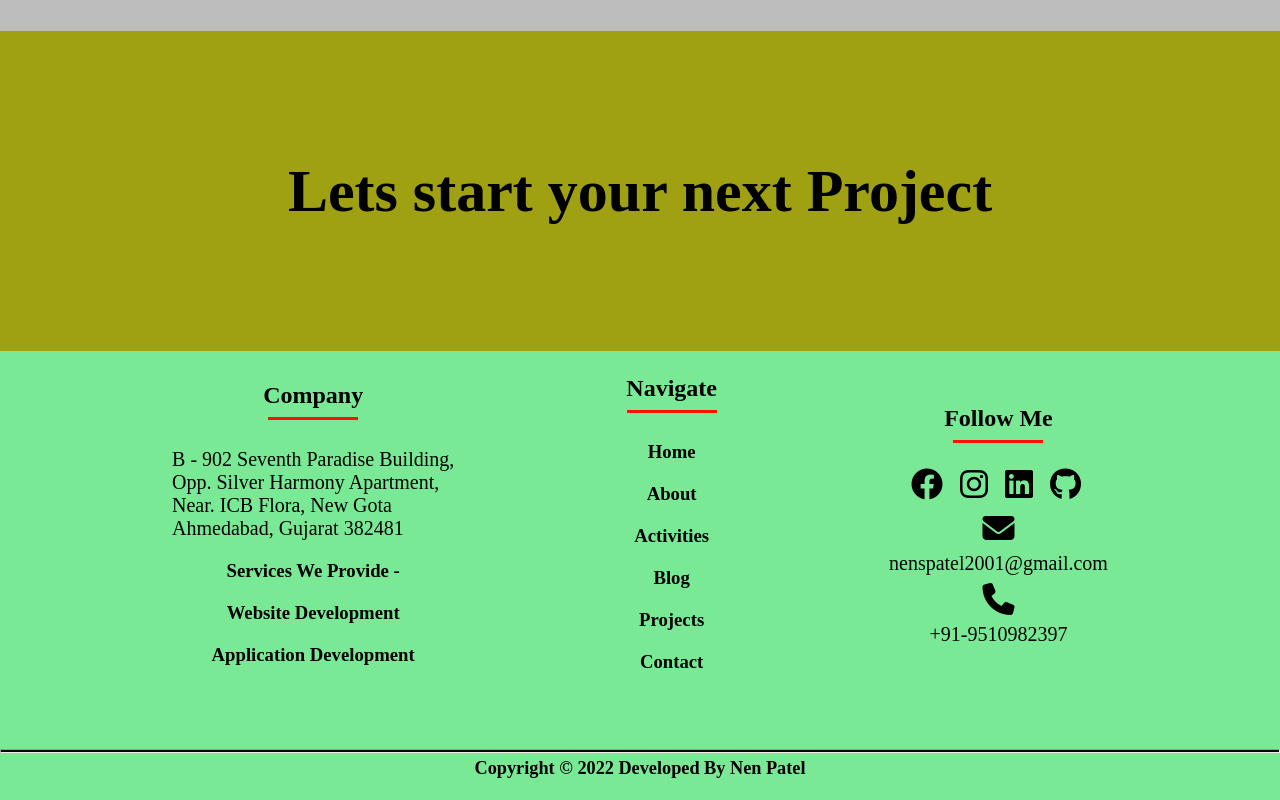
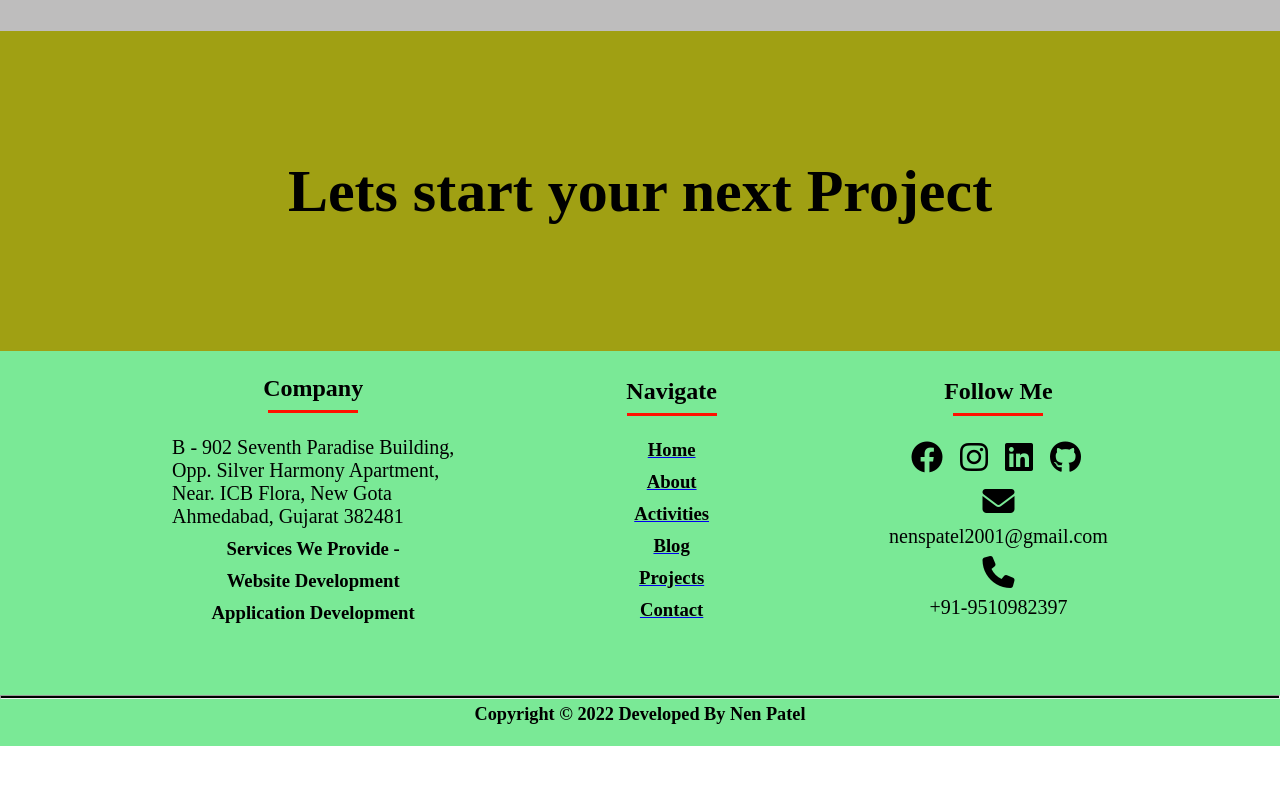
Before and after one commit to NenPatel/SummerInternship, a plain HTML site: page html/contact.html in a window 1280 px wide. Shown: the part 817-1617 px from the top of the page. After the commit the page ends 1563 px from the top, so only its background shows below. Drawn offline with Linux system fonts and the light colour scheme.

Commit message:
links commit

```diff
--- a/css/about.css
+++ b/css/about.css
@@ -98,7 +98,7 @@ body{
     font-size: 20px;
 }
 .award div i,p,h3{
-    margin: 10px 0px;
+    margin: 5px 0px;
 }
 #sect-3{
     background-color: black;
@@ -261,3 +261,10 @@ table td a i{
 .count div h1{
     font-size: 50px
 }
+.link1,.link2,.link3,.link4,.link5,.link6{
+    text-decoration: none;
+    color: black;
+}
+.link1:hover,.link2:hover,.link3:hover,.link4:hover,.link5:hover,.link6:hover{
+    color: rgb(255, 0, 0);
+}
--- a/css/activity.css
+++ b/css/activity.css
@@ -185,3 +185,10 @@ table td a i{
     transform: translate(-50%, -50%);
     white-space: nowrap;
   }
+  .link1,.link2,.link3,.link4,.link5,.link6{
+    text-decoration: none;
+    color: black;
+}
+.link1:hover,.link2:hover,.link3:hover,.link4:hover,.link5:hover,.link6:hover{
+    color: rgb(255, 0, 0);
+}
--- a/css/blog.css
+++ b/css/blog.css
@@ -248,3 +248,10 @@ table td a i{
 .num a:hover,.mail a:hover{
     background-color: yellow;
 }
+.link1,.link2,.link3,.link4,.link5,.link6{
+    text-decoration: none;
+    color: black;
+}
+.link1:hover,.link2:hover,.link3:hover,.link4:hover,.link5:hover,.link6:hover{
+    color: rgb(255, 0, 0);
+}
--- a/css/contact.css
+++ b/css/contact.css
@@ -98,7 +98,7 @@ body{
     font-size: 20px;
 }
 .award div i,p,h3{
-    margin: 10px 0px;
+    margin: 5px 0px;
 }
 .sect-3{
     background-color: black;
@@ -288,3 +288,10 @@ form .sub:hover{
 .sect-2{
     background-color: rgb(190, 189, 189);
 }
+.link1,.link2,.link3,.link4,.link5,.link6{
+    text-decoration: none;
+    color: black;
+}
+.link1:hover,.link2:hover,.link3:hover,.link4:hover,.link5:hover,.link6:hover{
+    color: rgb(255, 0, 0);
+}
--- a/css/index.css
+++ b/css/index.css
@@ -235,6 +235,13 @@ table td a i{
 .num a:hover,.mail a:hover{
     background-color: yellow;
 }
+.link1,.link2,.link3,.link4,.link5,.link6{
+    text-decoration: none;
+    color: black;
+}
+.link1:hover,.link2:hover,.link3:hover,.link4:hover,.link5:hover,.link6:hover{
+    color: rgb(255, 0, 0);
+}
 @media (max-width:500px) {
     .list{
         flex-direction: column;
--- a/html/contact.html
+++ b/html/contact.html
@@ -70,12 +70,12 @@
 <div>
     <h2>Navigate</h2>
     <div class="linee-f"></div>
-    <h3>Home</h3>
-    <h3>About</h3>
-    <h3>Activities</h3>
-    <h3>Blog</h3>
-    <h3>Projects</h3>
-    <h3>Contact</h3>
+    <a href="../index.html"><h3  class="link1">Home</h3></a>
+            <a href="./about.html"><h3  class="link2">About</h3></a>
+            <a href="./activity.html"><h3  class="link3">Activities</h3></a>
+            <a href="./blog.html"><h3  class="link4">Blog</h3></a>
+            <a href="./gallery.html"><h3  class="link5">Projects</h3></a>
+            <a href="./contact.html"><h3  class="link6">Contact</h3></a>
 </div>
 <div class="link">
     <h2>Follow Me</h2>
```
Also changed, not shown: html/about.html (+6 -6 lines), html/activity.html (+6 -6 lines), html/blog.html (+6 -6 lines), index.html (+6 -6 lines).
